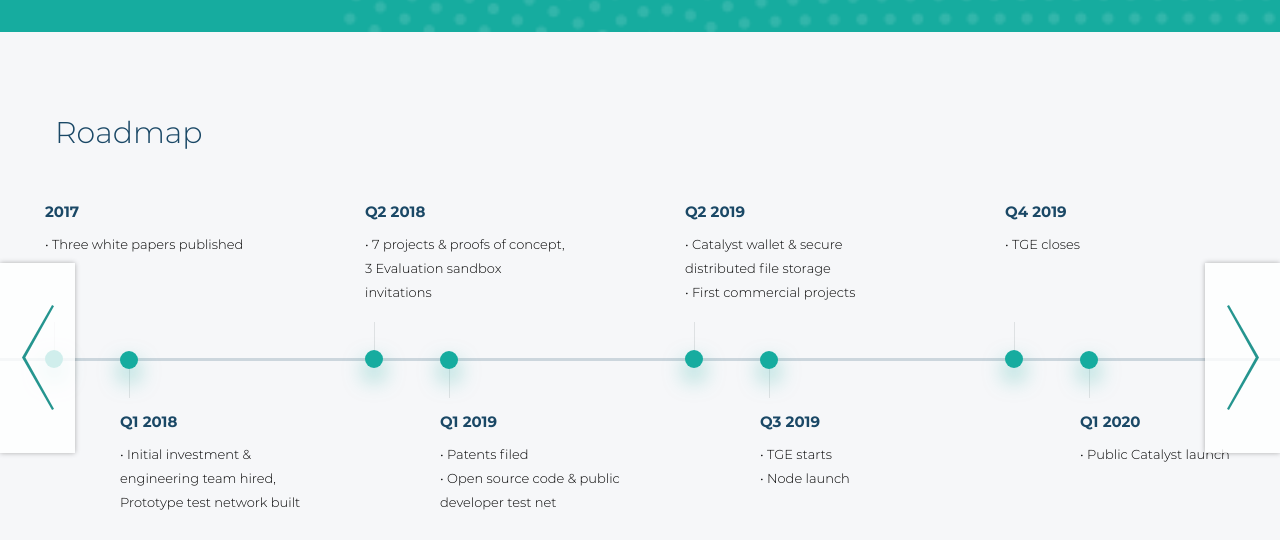
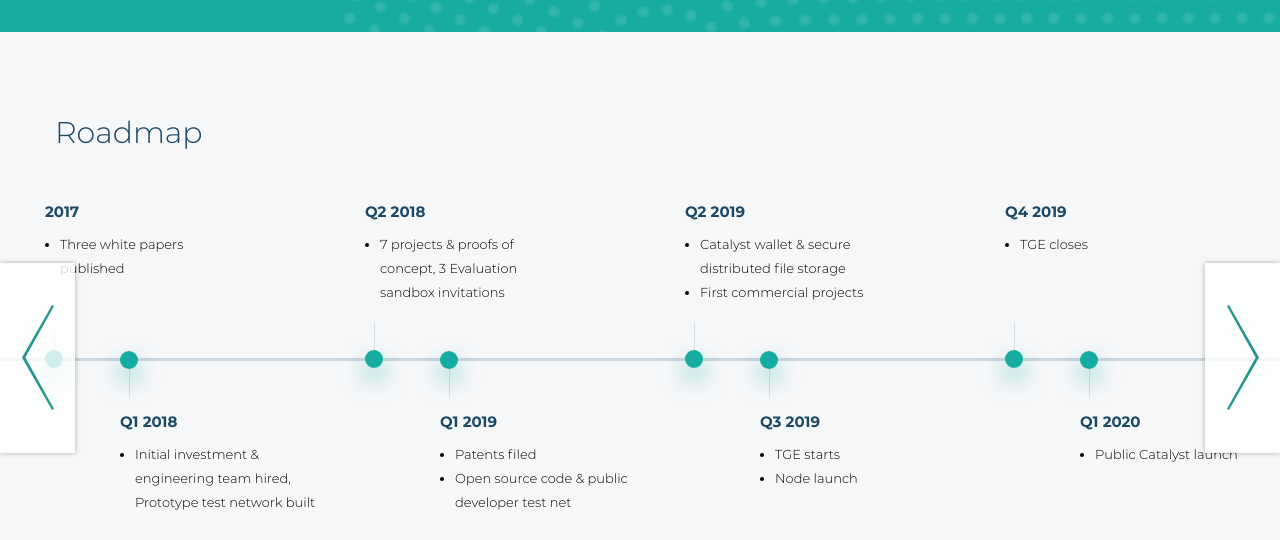
Before and after one commit to catalyst-network/catalystnetwork.github.io, a PHP site: page / in a window 1280 px wide. Shown: the part 5960-6500 px from the top of the page. Run offline with PHP 8.4, Linux system fonts and the light colour scheme; some libraries are stand-ins or nearby versions; some web fonts are replaced.

Commit message:
last bugs

```diff
--- a/index.html
+++ b/index.html
@@ -140,7 +140,7 @@
         </div>
     </div>
     <div class="top__mission wrap" id="internet">
-        <div class="mission__img"><img src="static/images/mission.png"><img class="mission__img-absolute"
+        <div class="mission__img"><img src="static/images/mission_V2.png"><img class="mission__img-absolute"
                                                                             src="static/images/mission2.png">
         </div>
         <div class="wrapper-inner">
@@ -707,55 +707,70 @@
                 <div class="timeline__event js-event" data-aos="fade-down" data-aos-delay="500"
                      data-aos-duration="800">
                     <p class="timeline__date">2017</p>
-                    <p class="timeline__text">• Three white papers published</p>
+                    <ul class="timeline__list">
+                        <li>Three white papers published</li>
+                    </ul>
                 </div>
                 <div class="timeline__event js-event odd" data-aos="fade-up" data-aos-delay="600"
                      data-aos-duration="800">
                     <p class="timeline__date">Q1 2018</p>
-                    <p class="timeline__text">
-                        • Initial investment &
+                    <ul class="timeline__list">
+                        <li>Initial investment &
                         engineering team hired,
                         Prototype test network built
                         and used by third parties to
                         validate ideas
-                    </p>
+                        </li>
+                    </ul>
                 </div>
                 <div class="timeline__event js-event" data-aos="fade-up" data-aos-delay="700"
                      data-aos-duration="700">
                     <p class="timeline__date">Q2 2018 </p>
-                    <p class="timeline__text">• 7 projects & proofs of
+                    <ul class="timeline__list">
+                        <li>7 projects & proofs of
                         concept, 3 Evaluation
                         sandbox invitations
-                    </p>
+                        </li>
+                    </ul>
                 </div>
                 <div class="timeline__event js-event odd" data-aos="fade-up" data-aos-delay="700"
                      data-aos-duration="800">
                     <p class="timeline__date">Q1 2019 </p>
-                    <p class="timeline__text">• Patents filed<br>
-                        • Open source code & public developer test net
-                    </p>
+                    <ul class="timeline__list">
+                        <li>Patents filed</li>
+                        <li>Open source code & public developer test net</li>
+                    </ul>
                 </div>
                 <div class="timeline__event js-event" data-aos="fade-down" data-aos-delay="800"
                      data-aos-duration="900">
                     <p class="timeline__date">Q2 2019 </p>
-                    <p class="timeline__text">• Catalyst wallet & secure distributed file storage<br>
-                        • First commercial projects developed and deployed
+                    <ul class="timeline__list">
+                        <li>Catalyst wallet & secure distributed file storage</li>
+                        <li>First commercial projects developed and deployed</li>
+                    </ul>
                 </div>
                 <div class="timeline__event js-event odd" data-aos="fade-up" data-aos-delay="700"
                      data-aos-duration="1000">
                     <p class="timeline__date">Q3 2019 </p>
-                    <p class="timeline__text">• TGE starts <br>• Node launch</p>
+                    <ul class="timeline__list">
+                        <li>TGE starts</li>
+                        <li>Node launch</li>
+                    </ul>
                 </div>
 
                 <div class="timeline__event js-event" data-aos="fade-down" data-aos-delay="800"
                      data-aos-duration="1100">
                     <p class="timeline__date">Q4 2019 </p>
-                    <p class="timeline__text">• TGE closes</p>
+                    <ul class="timeline__list">
+                        <li>TGE closes</li>
+                    </ul>
                 </div>
                 <div class="timeline__event js-event odd" data-aos="fade-up" data-aos-delay="900"
                      data-aos-duration="1200">
                     <p class="timeline__date">Q1 2020</p>
-                    <p class="timeline__text">• Public Catalyst launch<br></p>
+                    <ul class="timeline__list">
+                        <li>Public Catalyst launch</li>
+                    </ul>
                 </div>
             </div>
         </div>
--- a/static/css/style.css
+++ b/static/css/style.css
@@ -1205,6 +1205,18 @@
     box-shadow: 0 0 0 6px #c8e4f9;
 }
 
+.timeline__list {
+    font-weight: 300;
+    line-height: 24px;
+    height: 72px;
+    overflow: hidden;
+    padding-left:15px;
+}
+
+.timeline__list li {
+    list-style: disc inside;
+}
+
 .slick-disabled {
     -ms-filter: "progid:DXImageTransform.Microsoft.Alpha(Opacity=0)";
     opacity: 0;
@@ -2520,6 +2532,10 @@
         left: auto;
     }
 
+    .timeline__list li {
+        list-style: disc outside;
+    }
+
     .timeline__block {
         display: -webkit-box;
         display: -ms-flexbox;
@@ -4014,8 +4030,8 @@
     position:absolute;
     right:300px;
     bottom: 5px;
-    top:170px;
-    z-index:1000;
+    top:145px;
+    z-index:450;
 
 }
 
```
Also changed, not shown: static/images/mission_V2.png (added), 1 other file.
